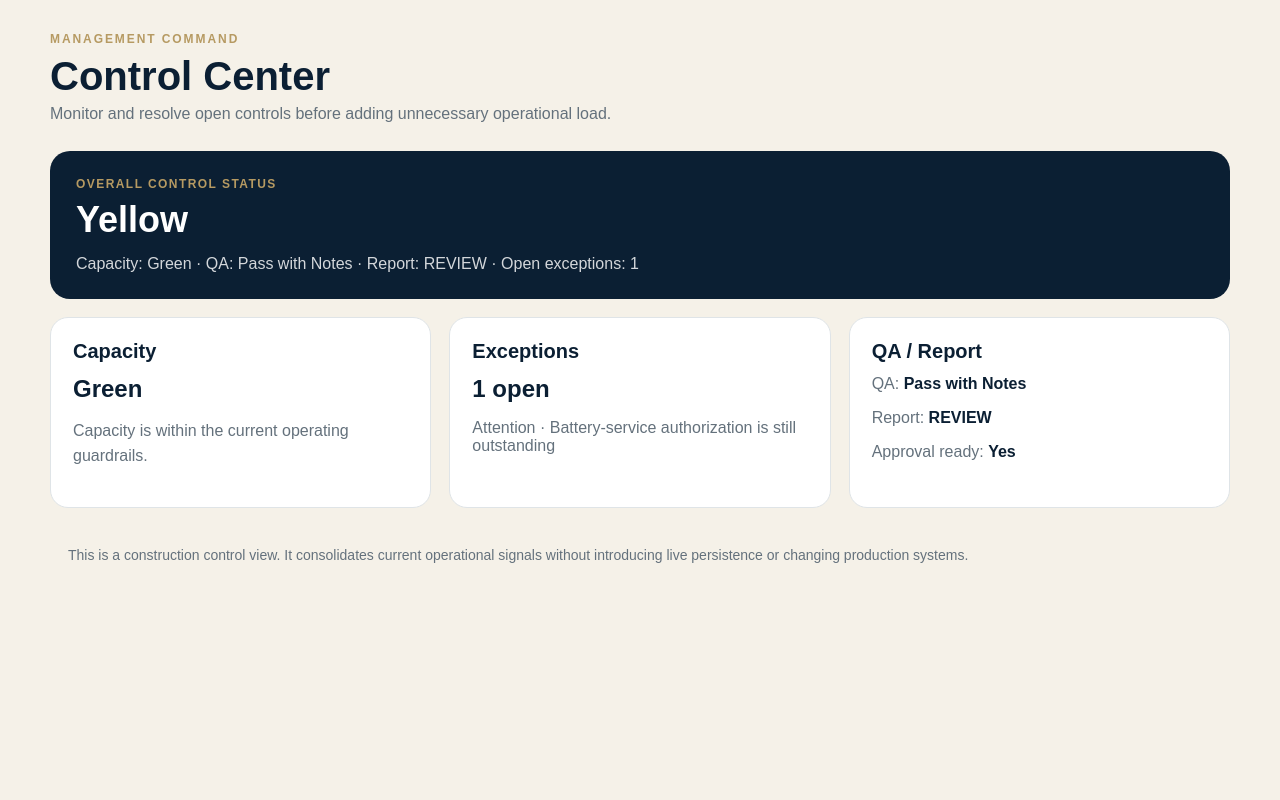
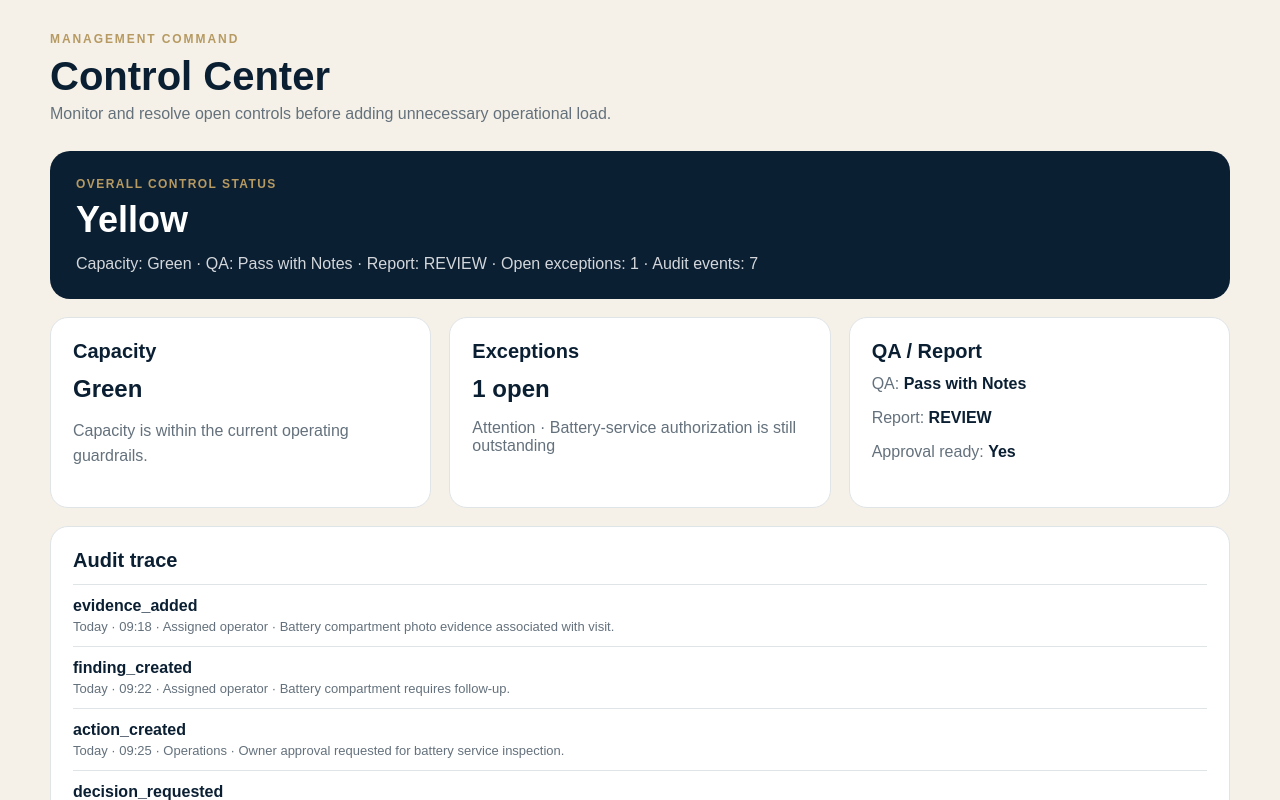
Before and after one commit to zabuilds/MMC-, a Next.js app: page /management/command in a window 1280 px wide. Shown: the top 800 px of the page. Built offline with nearby package versions, Linux system fonts and the light colour scheme.

Commit message:
surface audit trace in MMC management command

```diff
--- a/app/management/command/page.tsx
+++ b/app/management/command/page.tsx
@@ -13,7 +13,7 @@ export default function ManagementCommandPage() {
         <section style={{ background: "var(--navy)", color: "white", borderRadius: 20, padding: 26, marginBottom: 18 }}>
           <div style={{ color: "var(--gold)", fontSize: 12, fontWeight: 800, letterSpacing: "0.12em", textTransform: "uppercase" }}>Overall control status</div>
           <div style={{ marginTop: 8, fontSize: 36, fontWeight: 800 }}>{command.overallStatus}</div>
-          <div style={{ marginTop: 14, opacity: 0.82 }}>Capacity: {command.capacity.status} · QA: {command.qa.status} · Report: {command.report.status} · Open exceptions: {command.exceptions.length}</div>
+          <div style={{ marginTop: 14, opacity: 0.82 }}>Capacity: {command.capacity.status} · QA: {command.qa.status} · Report: {command.report.status} · Open exceptions: {command.exceptions.length} · Audit events: {command.auditEvents.length}</div>
         </section>
 
         <section style={{ display: "grid", gridTemplateColumns: "repeat(auto-fit, minmax(260px, 1fr))", gap: 18 }}>
@@ -37,6 +37,16 @@ export default function ManagementCommandPage() {
           </article>
         </section>
 
+        <section style={{ marginTop: 18, background: "var(--white)", border: "1px solid var(--line)", borderRadius: 18, padding: 22 }}>
+          <h2 style={{ margin: "0 0 12px", color: "var(--navy)", fontSize: 20 }}>Audit trace</h2>
+          {command.auditEvents.slice(-6).map((event) => (
+            <div key={event.id} style={{ padding: "12px 0", borderTop: "1px solid var(--line)" }}>
+              <strong style={{ color: "var(--navy)" }}>{event.type}</strong>
+              <div style={{ marginTop: 4, color: "var(--muted)", fontSize: 13 }}>{event.occurredAt} · {event.actor} · {event.description}</div>
+            </div>
+          ))}
+        </section>
+
         <aside style={{ marginTop: 18, padding: 18, borderRadius: 16, background: "var(--cream)", color: "var(--muted)", lineHeight: 1.65, fontSize: 14 }}>
           This is a construction control view. It consolidates current operational signals without introducing live persistence or changing production systems.
         </aside>
```
